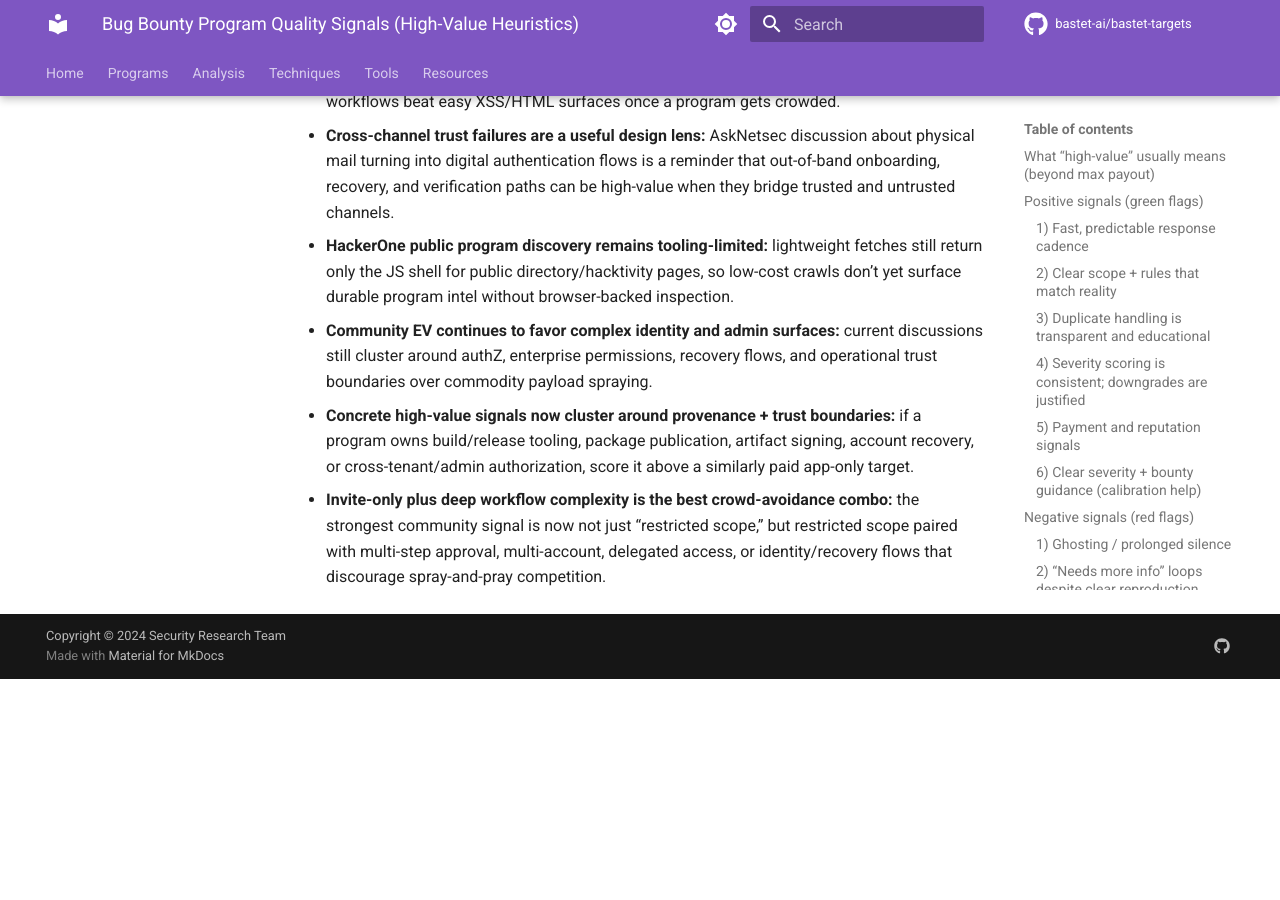
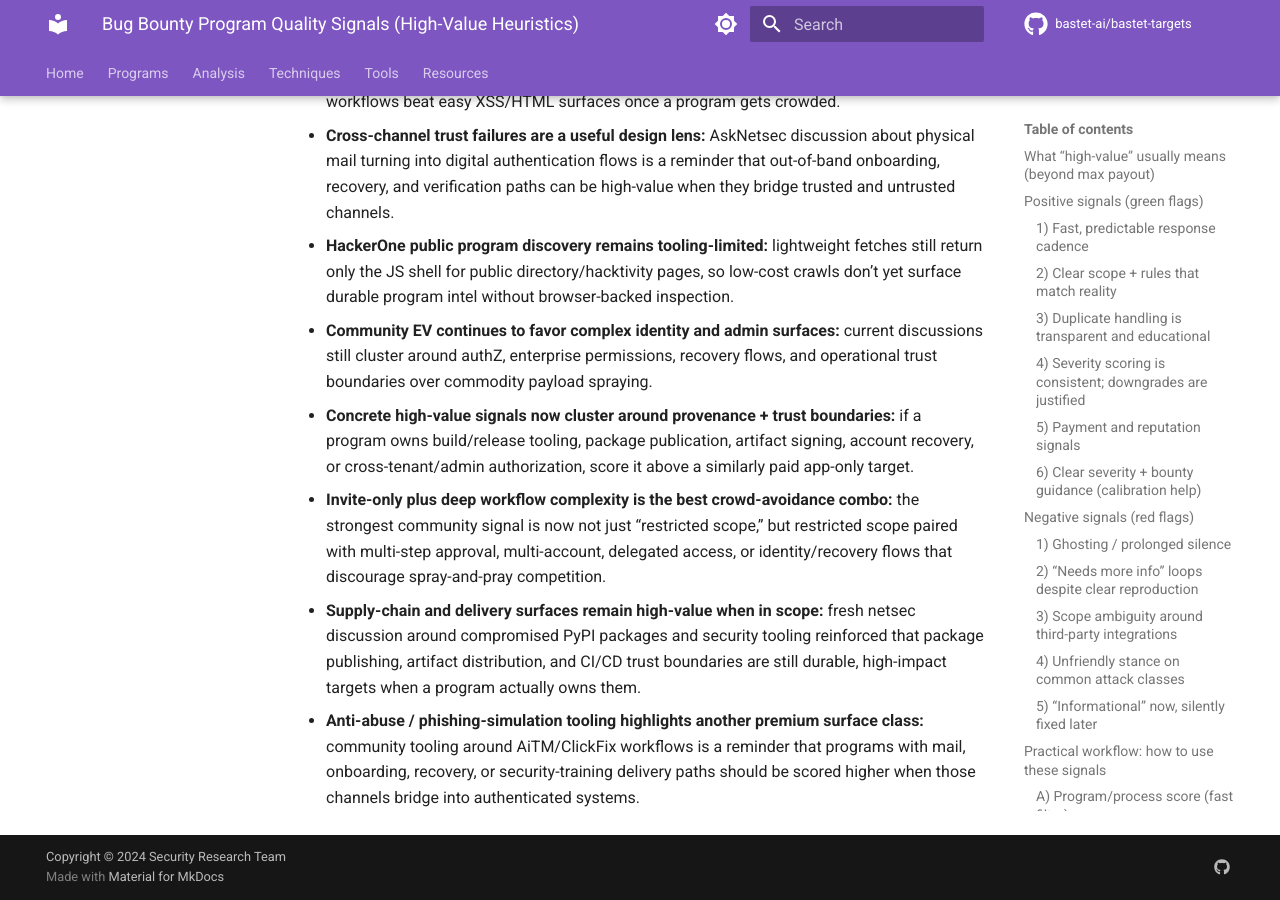
Before and after one commit to bastet-ai/bastet-targets, an MkDocs documentation site: the page built from docs/program-quality-signals.md, in a window 1280 px wide and 900 px high, scrolled down 7807 px. Built offline with MkDocs 1.6.1 and Material for MkDocs 9.7.7, drawn with Linux system fonts in a browser that asks for light colours; comment, search, counter and statistics services are not loaded; before the commit the page ends 8486 px from its top, so only the background shows below that.

Commit message:
Add netsec-derived program quality heuristics

```diff
--- a/docs/program-quality-signals.md
+++ b/docs/program-quality-signals.md
@@ -178,3 +178,5 @@
 - **Community EV continues to favor complex identity and admin surfaces:** current discussions still cluster around authZ, enterprise permissions, recovery flows, and operational trust boundaries over commodity payload spraying.
 - **Concrete high-value signals now cluster around provenance + trust boundaries:** if a program owns build/release tooling, package publication, artifact signing, account recovery, or cross-tenant/admin authorization, score it above a similarly paid app-only target.
 - **Invite-only plus deep workflow complexity is the best crowd-avoidance combo:** the strongest community signal is now not just “restricted scope,” but restricted scope paired with multi-step approval, multi-account, delegated access, or identity/recovery flows that discourage spray-and-pray competition.
+- **Supply-chain and delivery surfaces remain high-value when in scope:** fresh netsec discussion around compromised PyPI packages and security tooling reinforced that package publishing, artifact distribution, and CI/CD trust boundaries are still durable, high-impact targets when a program actually owns them.
+- **Anti-abuse / phishing-simulation tooling highlights another premium surface class:** community tooling around AiTM/ClickFix workflows is a reminder that programs with mail, onboarding, recovery, or security-training delivery paths should be scored higher when those channels bridge into authenticated systems.
```
